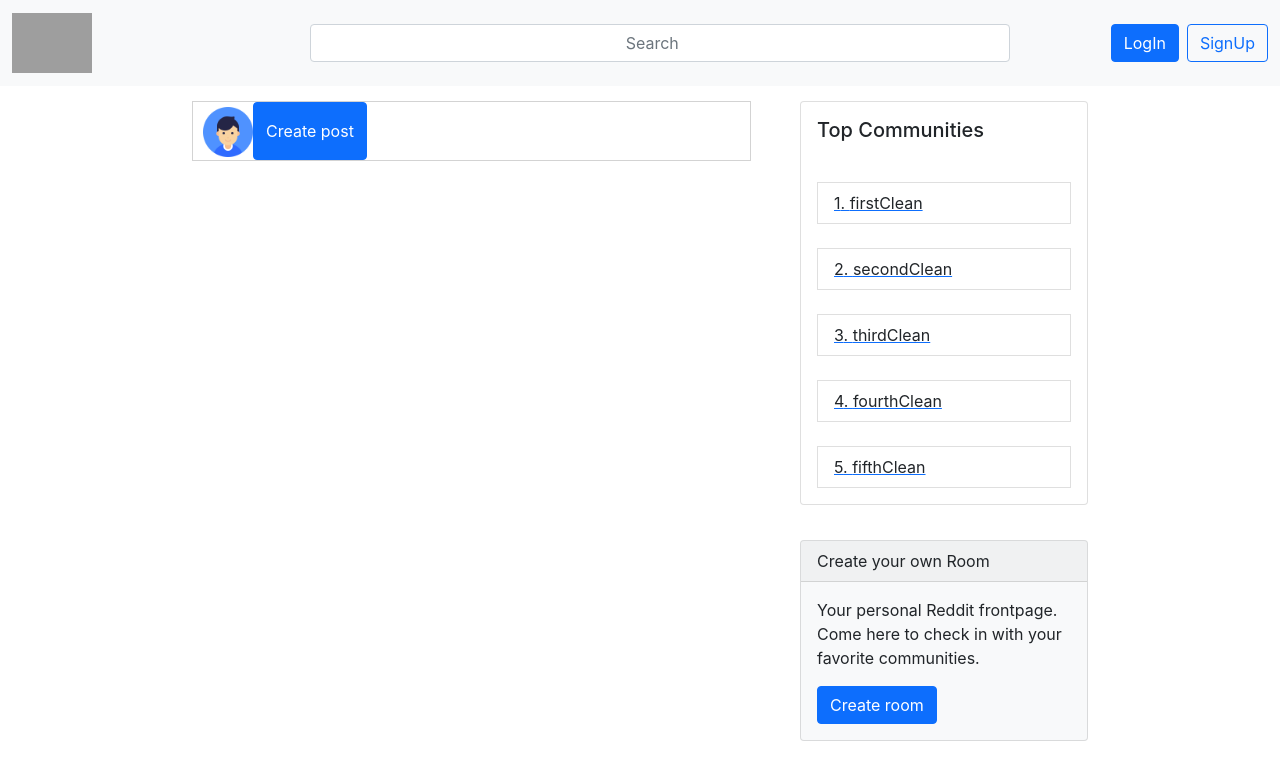
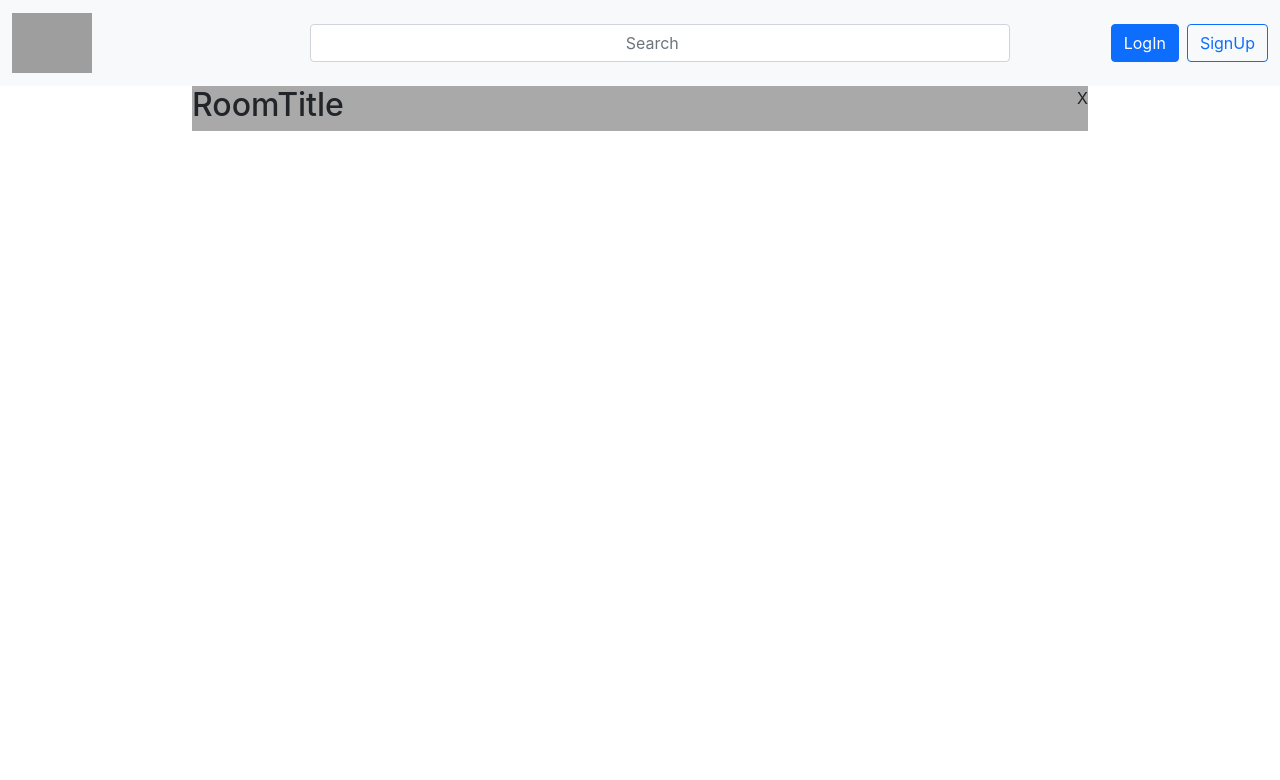
Before and after one commit to badjo11/reddit, a React (Create React App) app: page /r/1/comments/1 in a window 1280 px wide. Before the commit this address led to /. Shown: the top 780 px of the page. Built offline with nearby package versions, Linux system fonts and the light colour scheme; data requests are answered from the project's data file; grey boxes are pictures that could not be loaded.

Commit message:
comments page

```diff
--- a/db.json
+++ b/db.json
@@ -131,8 +131,24 @@
       "owner": "atai",
       "CreatedAt": "2021-11-03T06:17:18.514Z",
       "id": 7
+    },
+    {
+      "postName": "dawd",
+      "postText": "dwad",
+      "roomtitle": "firstClean",
+      "owner": "atai",
+      "CreatedAt": "2021-11-03T07:54:29.103Z",
+      "id": 8
     }
   ],
-  "comments": [],
+  "comments": [
+    {
+      "comment": "lalalalala",
+      "owner": "atai",
+      "postId": 8,
+      "likesWeight": 10,
+      "id": 1
+    }
+  ],
   "likes": []
 }
--- a/src/Routes.js
+++ b/src/Routes.js
@@ -18,7 +18,11 @@ const Routes = () => {
             <Switch>
               <Route exact path="/" component={MainPage} />
               <Route exact path="/r/:roomtitle" component={RoomsPage} />
-              <Route exact path="/r/:roomtitle/:id" component={CommentsPage} />
+              <Route
+                exact
+                path="/r/:roomtitle/comments/:id"
+                component={CommentsPage}
+              />
               <Redirect to="/" />
             </Switch>
           </BrowserRouter>
--- /dev/null
+++ b/src/components/comments/CommentsBody.jsx
@@ -0,0 +1,13 @@
+import React from "react";
+import "./comments.css";
+import SubheaderComments from "./SubheaderComments";
+
+const CommentsBody = () => {
+  return (
+    <div className="roomBody">
+      <SubheaderComments />
+    </div>
+  );
+};
+
+export default CommentsBody;
--- /dev/null
+++ b/src/components/comments/SubheaderComments.jsx
@@ -0,0 +1,13 @@
+import React from "react";
+import "./comments.css";
+
+const SubheaderComments = (props) => {
+  return (
+    <div className="commentsSubHeader">
+      <h2>RoomTitle</h2>
+      <a>X</a>
+    </div>
+  );
+};
+
+export default SubheaderComments;
--- /dev/null
+++ b/src/components/comments/comments.css
@@ -0,0 +1,12 @@
+.commentsSubHeader {
+  width: 100%;
+  height: 45px;
+  background-color: darkgray;
+  display: flex;
+  justify-content: space-between;
+}
+
+.roomBody {
+  width: 70%;
+  margin: auto;
+}
--- a/src/pages/CommentsPage.jsx
+++ b/src/pages/CommentsPage.jsx
@@ -1,7 +1,12 @@
 import React from "react";
+import CommentsBody from "../components/comments/CommentsBody";
 
 const CommentsPage = () => {
-  return <>text</>;
+  return (
+    <>
+      <CommentsBody />
+    </>
+  );
 };
 
 export default CommentsPage;
```
Also changed, not shown: src/contexts/CommentsContext.js (+29 -24 lines).
